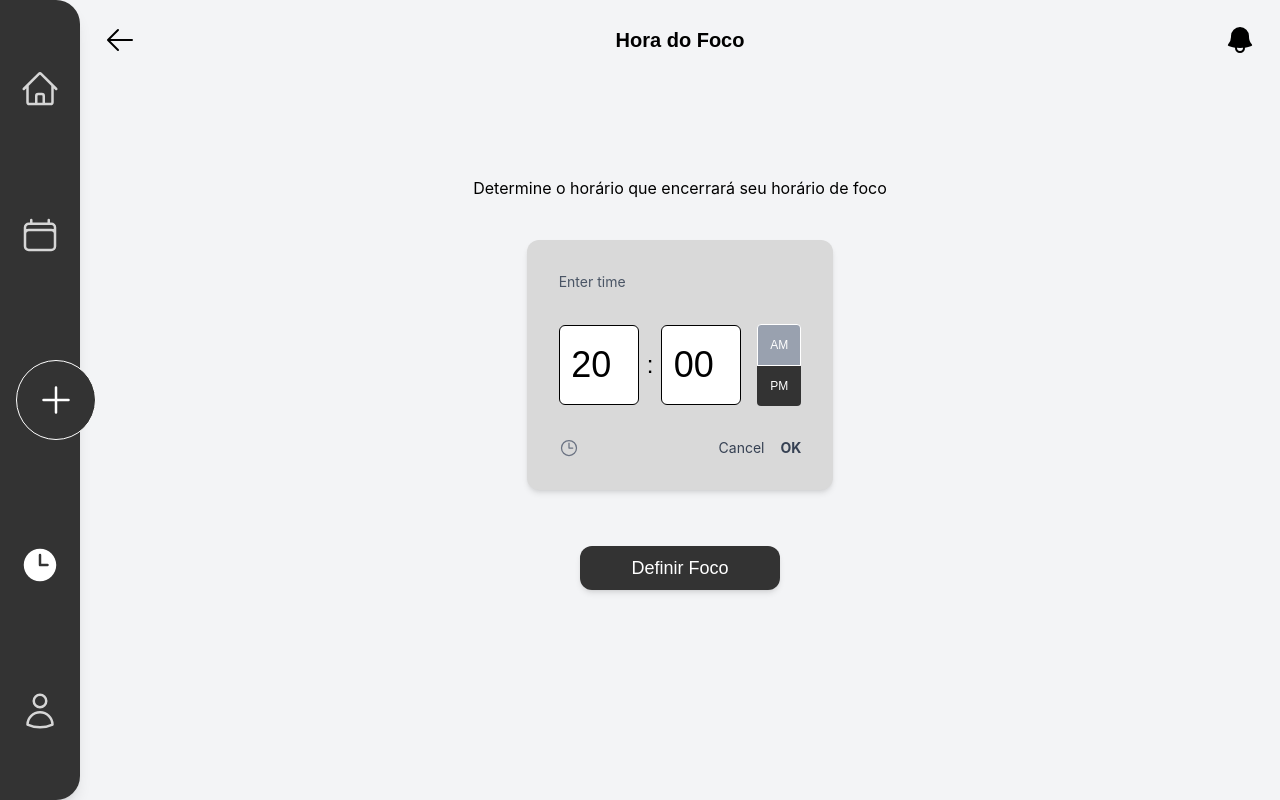
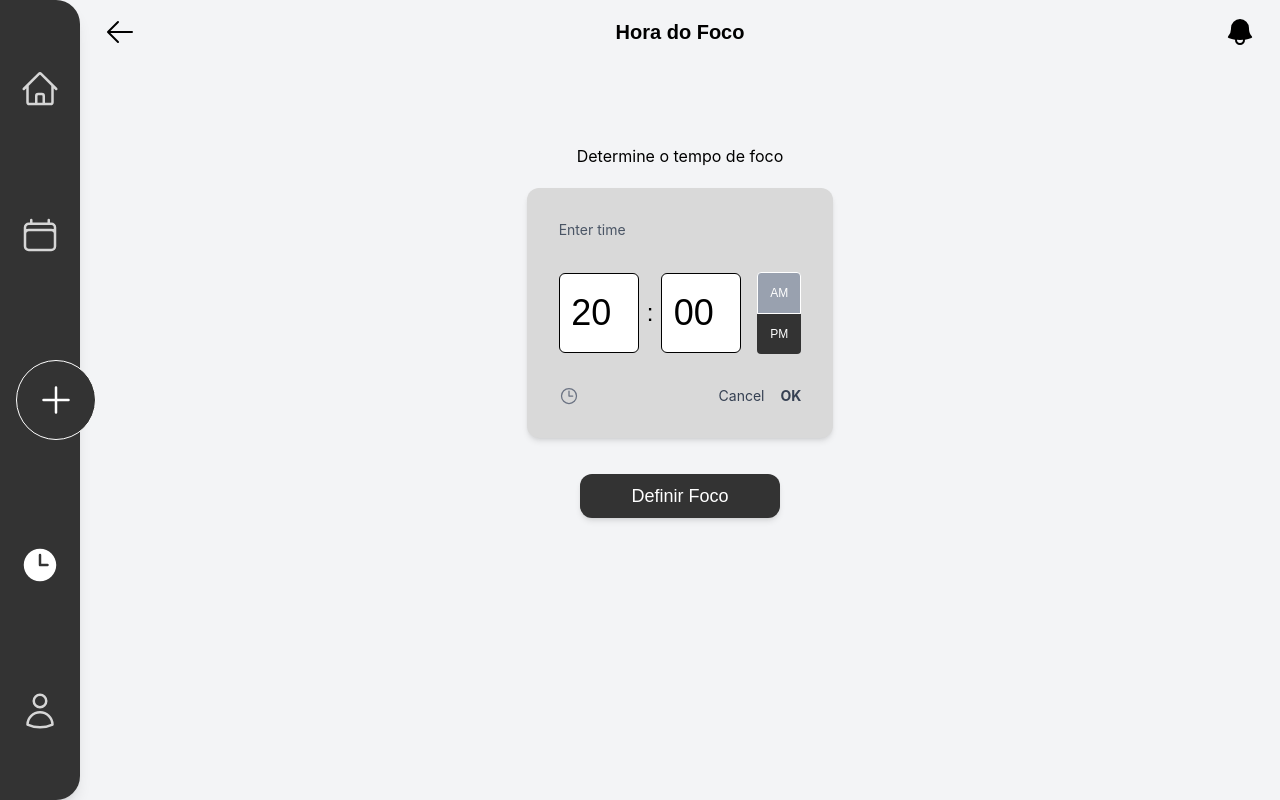
Before and after one commit to antigx/mega-to-do-list-front, a React (Vite) app: page /mega-to-do-list-front/foco in a window 1280 px wide. Built offline with nearby package versions, Linux system fonts and the light colour scheme; a web font is replaced by a local one.

Commit message:
feat: mudanca de tamanho page focus

```diff
--- a/src/App.tsx
+++ b/src/App.tsx
@@ -104,7 +104,7 @@ const LayoutWithNavbar = ({ children }: { children: ReactNode }) => (
   <>
     <Navbar />
 
-    <div className="flex-1 p-6 overflow-y-auto">{children}</div>
+    <div className="flex-1 px-6 overflow-y-auto">{children}</div>
   </>
 );
 
--- a/src/components/Cronometer.tsx
+++ b/src/components/Cronometer.tsx
@@ -23,10 +23,10 @@ export default function Cronometer({
 
   useEffect(() => {
     const handleResize = () => {
-      if (window.innerWidth < 640) setTimerSize(350); // sm
+      if (window.innerWidth < 640) setTimerSize(300); // sm
       else if (window.innerWidth < 768) setTimerSize(300); // md
-      else if (window.innerWidth < 1024) setTimerSize(400); // lg
-      else setTimerSize(500); // xl+
+      else if (window.innerWidth < 1024) setTimerSize(300); // lg
+      else setTimerSize(300); // xl+
     };
 
     handleResize(); // Set initial size
--- a/src/components/Header.tsx
+++ b/src/components/Header.tsx
@@ -2,7 +2,7 @@ import { ButtonBack, ButtonNotification } from "./Button";
 
 export default function Header({ text }: { text: string }) {
   return (
-    <div className="w-full flex items-center justify-between gap-4 font-family-body font-bold text-xl">
+    <div className="py-4 w-full flex items-center justify-between gap-4 font-family-body font-bold text-xl">
       <ButtonBack />
 
       <div className="flex-1 text-center">
--- a/src/components/TimePicker.tsx
+++ b/src/components/TimePicker.tsx
@@ -37,8 +37,8 @@ export default function TimePicker({
   };
 
   return (
-    <>
-      <h1>Determine o horário que encerrará seu horário de foco</h1>
+    <div className="w-full flex flex-col justify-center items-center gap-5">
+      <h1>Determine o tempo de foco</h1>
       <div className="flex flex-col gap-4 max-w-2/3 h-full rounded-xl bg-gray-primary p-8 shadow-md text-center space-y-4 shadow-inner">
         <p className="text-sm w-full text-left text-gray-600">Enter time</p>
         <div className="flex justify-center items-center space-x-2 text-2xl font-family-body">
@@ -88,6 +88,6 @@ export default function TimePicker({
         </div>
       </div>
       <Button text="Definir Foco" handleClick={handleClick} />
-    </>
+    </div>
   );
 }
--- a/src/pages/Focus.tsx
+++ b/src/pages/Focus.tsx
@@ -18,7 +18,7 @@ export default function Focus() {
   return (
     <>
       <Header text="Hora do Foco" />
-      <div className="flex flex-col gap-10 items-center justify-evenly w-full py-30">
+      <div className="flex flex-col gap-10 items-center justify-center w-full mt-20">
         {!showCronometer ? (
           <TimePicker handleClickTimer={handleClickTimer} />
         ) : (
```
